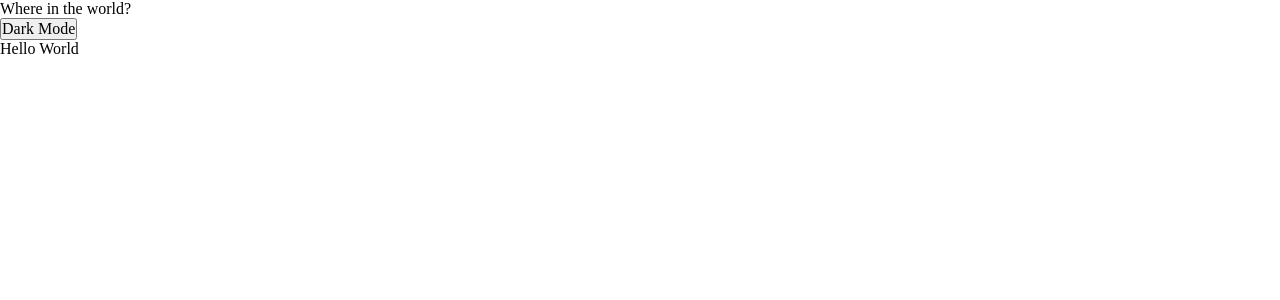
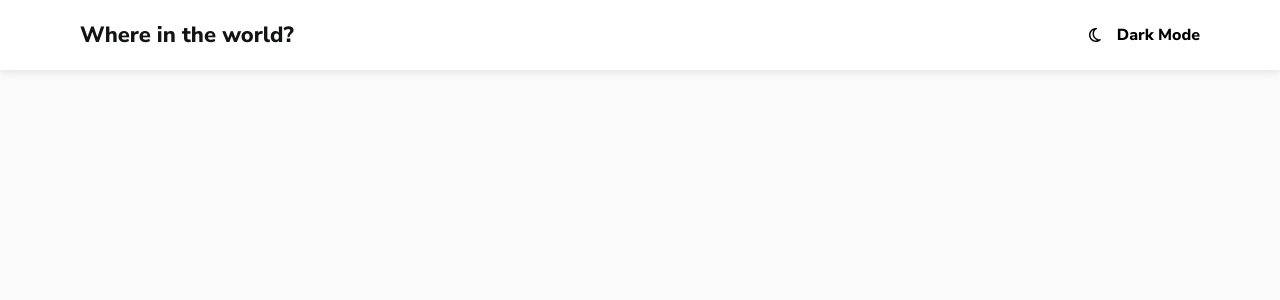
Before and after one commit to Dunkelhaiser/REST-Countries, a React (Vite) app: page / in a window 1280 px wide. Shown: the top 300 px of the page. Built offline with nearby package versions, Linux system fonts and the light colour scheme.

Commit message:
Created header

```diff
--- /dev/null
+++ b/src/components/Header/Header.module.css
@@ -0,0 +1,37 @@
+header {
+    display: flex;
+    flex-direction: row;
+    justify-content: space-between;
+
+    padding: 1.25rem 5rem;
+
+    background-color: var(--foreground);
+    box-shadow: var(--shadow) 0 2px 8px 0;
+
+    h1 {
+        font-size: 22px;
+    }
+
+    button {
+        cursor: pointer;
+
+        display: flex;
+        flex-direction: row;
+        gap: 1rem;
+        align-items: center;
+
+        font-weight: 800;
+
+        background-color: transparent;
+        border: none;
+
+        &:hover,
+        &:focus {
+            color: var(--text-hover);
+        }
+
+        &:active {
+            color: var(--text-active);
+        }
+    }
+}
--- a/src/components/Header/Header.tsx
+++ b/src/components/Header/Header.tsx
@@ -1,8 +1,15 @@
+import { FontAwesomeIcon } from "@fortawesome/react-fontawesome";
+import { faMoon } from "@fortawesome/free-regular-svg-icons";
+import HeaderStyles from "./Header.module.css";
+
 const Header = () => {
     return (
-        <header>
+        <header className={HeaderStyles.header}>
             <h1>Where in the world?</h1>
-            <button type="button">Dark Mode</button>
+            <button type="button">
+                <FontAwesomeIcon icon={faMoon} />
+                Dark Mode
+            </button>
         </header>
     );
 };
--- a/src/css/abstract/colors.css
+++ b/src/css/abstract/colors.css
@@ -2,12 +2,17 @@
     --background: hsl(0deg 0% 98%);
     --foreground: hsl(0deg 0% 100%);
     --text: hsl(200deg 15% 8%);
-    --shadow: rgba(149 157 165 / 20%);
+    --text-hover: hsl(200deg 15% 32%);
+    --text-active: hsl(200deg 15% 4%);
+    --text-light: hsl(0deg 0% 52%);
+    --shadow: hsl(0deg 0% 50% / 20%);
 }
 
 html[data-theme="dark"] {
     --background: hsl(207deg 26% 17%);
     --foreground: hsl(209deg 23% 22%);
     --text: hsl(0deg 0% 100%);
+    --text-hover: hsl(0deg 0% 75%);
+    --text-active: hsl(0deg 0% 50%);
     --shadow: rgba(32 37 41 / 20%);
 }
--- a/src/css/base/reset.css
+++ b/src/css/base/reset.css
@@ -4,7 +4,13 @@
     box-sizing: border-box;
     margin: 0;
     padding: 0;
-    font: inherit;
+}
+
+html,
+body {
+    font-family: var(--font);
+    color: var(--text);
+    background-color: var(--background);
 }
 
 img,
@@ -14,6 +20,13 @@ canvas,
 svg {
     display: block;
     max-width: 100%;
+}
+
+input,
+button,
+textarea,
+select {
+    font: inherit;
 }
 
 p,
--- a/src/pages/main.tsx
+++ b/src/pages/main.tsx
@@ -1,5 +1,5 @@
 function Main() {
-    return <h1>Hello World</h1>;
+    return <div />;
 }
 
 export default Main;
--- a/vite.config.ts
+++ b/vite.config.ts
@@ -1,7 +1,27 @@
 import { defineConfig } from "vite";
+import postcssImport from "postcss-import";
+import autoprefixer from "autoprefixer";
+import cssNano from "cssnano";
+import postcssPresetEnv from "postcss-preset-env";
+import postcssAdvancedVariables from "postcss-advanced-variables";
+import postcssExtendRule from "postcss-extend-rule";
+import postcssNested from "postcss-nested";
 import react from "@vitejs/plugin-react-swc";
 
 // https://vitejs.dev/config/
 export default defineConfig({
-    plugins: [react()]
+    plugins: [react()],
+    css: {
+        postcss: {
+            plugins: [
+                postcssImport(),
+                cssNano(),
+                autoprefixer(),
+                postcssPresetEnv({ stage: 1 }),
+                postcssNested(),
+                postcssAdvancedVariables(),
+                postcssExtendRule(),
+            ],
+        },
+    },
 });
```
Also changed, not shown: package.json (+9 -0 lines), 1 other file (tests, documents, lock files or other folders).
